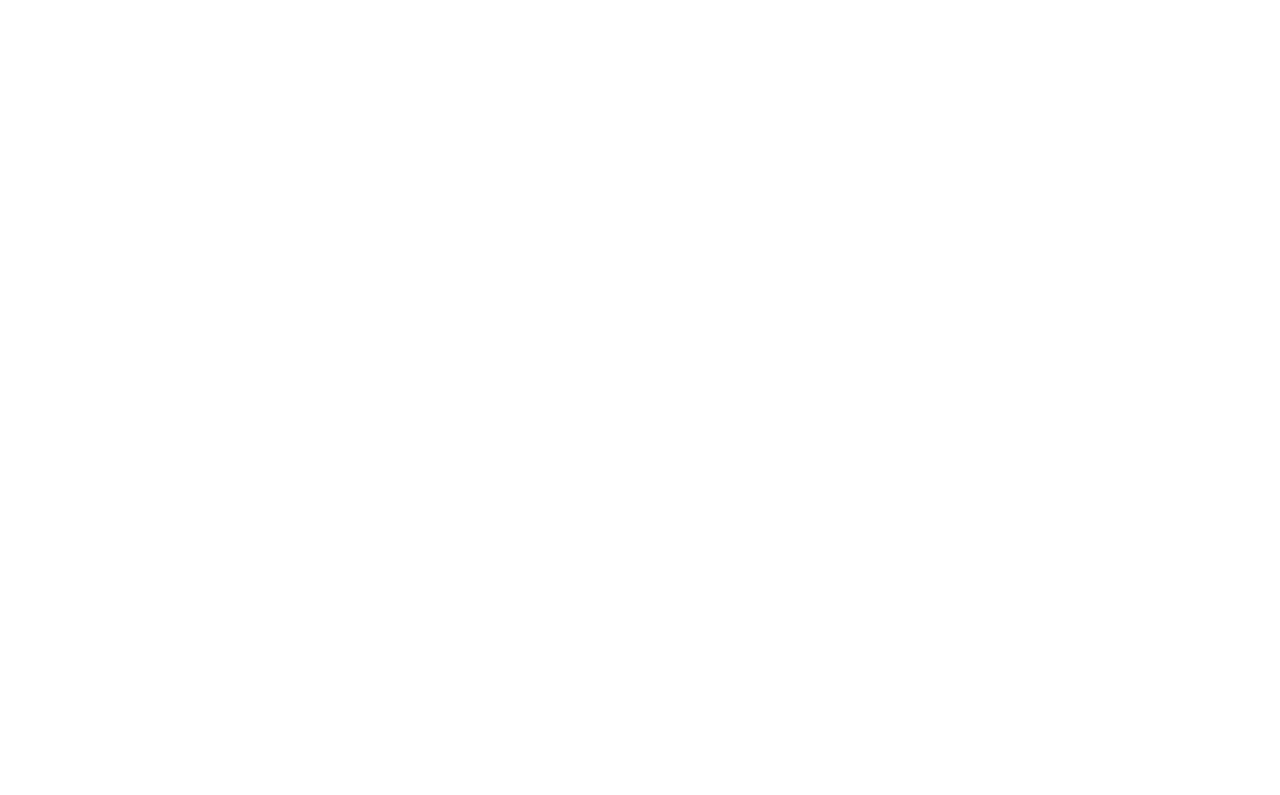
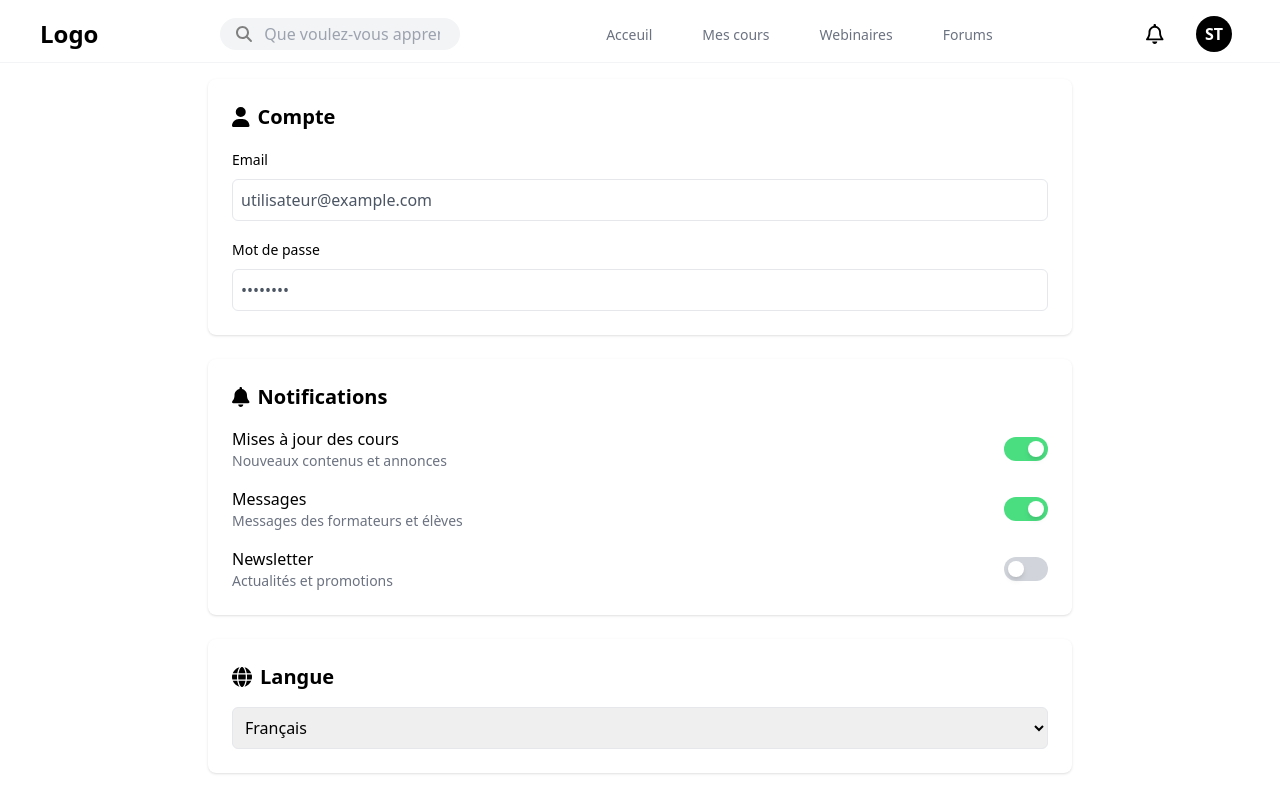
Before and after one commit to SteveTetchoup26/Mboa-Academy, a Vue app: page /settings in a window 1280 px wide. Before the commit this address had no page. Shown: the top 795 px of the page. Built offline with nearby package versions, Linux system fonts and the light colour scheme.

Commit message:
Edit Navbar

```diff
--- a/src/components/Navbar.vue
+++ b/src/components/Navbar.vue
@@ -1,7 +1,7 @@
 <template>
     <nav class="w-full">
-        <div class="flex w-full justify-between px-4 md:px-10 lg:px-10 lg:justify-between items-center py-3 border-b-[1px] border-solid border-gray-100 "
-             :class="{'shadow-none' : showMenu}"
+        <div class="flex w-full justify-between px-4 md:px-10 lg:px-10 lg:justify-between items-center pt-3 border-b-[1px] border-solid border-gray-100"
+             :class="[ !user ? 'pb-[10px]' : 'pb-[6px]']"
         >
             <div>
                 <h1 class="text-2xl font-extrabold cursor-pointer"><RouterLink to="/">Logo</RouterLink></h1>
@@ -19,7 +19,7 @@
                         :class="[
                             'px-6 py-4 text-sm font-medium',
                             currentTab === tab.id
-                            ? 'border-b-2 border-primary text-primary'
+                            ? 'border-b-[3px] border-primary text-primary'
                             : 'hover:text-primary transition-colors duration-200 ease-in'
                         ]"
                     >
@@ -36,7 +36,7 @@
                         :class="[
                             'px-6 py-4 text-sm font-medium',
                             currentTab === tab.id
-                            ? 'border-b-2 border-primary text-primary'
+                            ? 'border-b-[3px] border-primary text-primary'
                             : 'hover:text-primary transition-colors duration-200 ease-in'
                         ]"
                     >
@@ -49,50 +49,112 @@
                 <button @click="router.push({name: 'signup'})" class="cursor-pointer text-white font-semibold bg-primary px-3 py-1 rounded-sm hover:bg-secondary transition-all duration-150">S'inscrire</button>
             </div>
             <div v-else class="hidden lg:flex gap-4 items-center">
-                <FontAwesomeIcon :icon="faBell" class="h-5 cursor-pointer hover:text-primary" />
-                <div class="cursor-pointer">
-                    <div @click="showProfile" class="h-6 w-6 text-white rounded-full bg-black flex items-center justify-center p-[18px] font-semibold">
+                <FontAwesomeIcon :icon="faBell" class="h-5 cursor-pointer px-2 py-1 hover:text-primary" />
+                <div class="relative cursor-pointer group px-2 py-1">
+                    <div class="h-6 w-6 text-white rounded-full bg-black flex items-center justify-center p-[18px] font-semibold">
                         <p>ST</p>
+                    </div>
+                    <div
+                        v-motion
+                        :initial="{ opacity: 0, scale: 0.5}"
+                        :enter="{ opacity: 1, scale: 1}"
+                        class="invisible group-hover:visible z-10 w-40 h-max bg-white absolute top-[45px] right-1 border border-solid border-primary rounded-md shadow-[1px_1px_5px_#9e9e9e]"
+                    >
+                        <ul class="w-full h-full rounded-md font-semibold text-md text-gray-600">
+                            <li @click="currentTab=''">
+                                <RouterLink class="pl-2 py-3 rounded-t-md block border-b border-primary w-full hover:bg-green-50" to="/profile">
+                                    <FontAwesomeIcon :icon="faUser" class="mr-2" />
+                                    Profil
+                                </RouterLink>
+                            </li>
+                            <li  @click="currentTab=''">
+                                <RouterLink class="pl-2 py-3 block border-b border-primary w-full hover:bg-green-50" to="/settings">
+                                    <FontAwesomeIcon :icon="faGear" class="mr-2" />
+                                    Paramètres
+                                </RouterLink>
+                            </li>
+                            <li>
+                                <RouterLink class="pl-2 py-3 block rounded-md w-full hover:bg-green-50" to="">
+                                    <FontAwesomeIcon :icon="faArrowRightFromBracket" class="mr-2" />
+                                    Déconnexion
+                                </RouterLink>
+                            </li>
+                        </ul>
                     </div>
                 </div>
             </div>
-            <div class="flex lg:hidden gap-4">
+            <div class="flex items-center lg:hidden gap-4">
                 <FontAwesomeIcon :icon="faSearch" class="h-5 block md:hidden cursor-pointer" />
-                <FontAwesomeIcon @click="toggleMenu" :icon="faBars" class="block lg:hidden h-5 cursor-pointer" />
+                <FontAwesomeIcon v-if="!showMenu" @click="toggleMenu" :icon="faBars" class="block lg:hidden h-5 cursor-pointer" />
+                <FontAwesomeIcon v-else @click="toggleMenu" :icon="faXmark" class="block lg:hidden h-6 cursor-pointer" />
             </div>
         </div>
         <div class="lg:hidden"
-            :class="[showMenu ? 'mb-8 h-auto px-4 md:px-16 flex flex-col gap-4 opacity-100 transition-all duration-700 ease-in-out': 'w-full h-0 opacity-0 overflow-hidden']"
+            :class="[showMenu ? 'relative mb-8 h-auto md:px-16 flex flex-col gap-4 opacity-100 transition-all duration-700 ease-in-out': 'w-full h-0 opacity-0 overflow-hidden']"
         >
-            <div @click="showProfile" class="cursor-pointer mt-2 flex gap-2 items-center pb-2 border-b border-1 border-gray-400 group">
-                <div class="h-6 w-6 text-white rounded-full bg-black flex items-center justify-center p-[18px] font-semibold">
-                    <p>ST</p>
+            <div v-if="user" @click="isProfile=true" class="cursor-pointer px-4 mt-2 flex gap-2 items-center justify-between pb-2 border-b border-1 border-gray-400 group">
+                <div class="flex items-center gap-1 ">
+                    <div class="h-6 w-6 text-white rounded-full bg-black flex items-center justify-center p-[18px] font-semibold">
+                        <p>ST</p>
+                    </div>
+                    <p class="group-hover:text-primary font-semibold">Steve Tetchoup</p>
                 </div>
-                <p class="group-hover:text-primary font-semibold">Steve Tetchoup</p>
+                <FontAwesomeIcon :icon="faChevronRight" />
             </div>
-            <ul v-if="!user" class="gap-[2px] text-gray-500">
+            <Transition>
+                <div
+                    v-if="isProfile"
+                    class="z-40 absolute left-0 bg-white h-screen w-full text-gray-600"
+                >
+                    <div  @click="isProfile=false" class="w-full flex items-center pl-4 py-3 font-semibold text-md text-black hover:text-gray-600 cursor-pointer">
+                        <FontAwesomeIcon :icon="faChevronLeft" class="mr-2" />
+                        Retour
+                    </div>
+                    <ul class="w-full h-full rounded-md font-semibold text-md">
+                        <li @click="showProfile">
+                            <RouterLink class="pl-4 py-3 block  w-full hover:bg-green-50" to="/profile">
+                                <FontAwesomeIcon :icon="faUser" class="mr-2 hidden xs:inline-block" />
+                                Profil
+                            </RouterLink>
+                        </li>
+                        <li  @click="showSetting">
+                            <RouterLink class="pl-4 py-3 block  w-full hover:bg-green-50" to="/settings">
+                                <FontAwesomeIcon :icon="faGear" class="mr-2 hidden xs:inline-block" />
+                                Paramètres
+                            </RouterLink>
+                        </li>
+                        <li>
+                            <RouterLink class="pl-4 py-3 block rounded-md w-full hover:bg-green-50" to="">
+                                <FontAwesomeIcon :icon="faArrowRightFromBracket" class="mr-2 hidden xs:inline-block"  />
+                                Déconnexion
+                            </RouterLink>
+                        </li>
+                    </ul>
+                </div>
+            </Transition>
+            <ul v-if="!user" class="gap-[2px] text-gray-600 font-semibold text-md">
                 <li
                     v-for="tab in tabsBeforeConnexion"
                     :key="tab.id"
                     @click="toggleMenu"
                     class=" hover:text-primary transition-colors duration-200 ease-in"
                 >
-                    <RouterLink :to="`/${tab.path}`" class="p-2 pl-0 block h-full w-full">{{ tab.name }}</RouterLink>
+                    <RouterLink :to="`/${tab.path}`" class="block h-full w-full pl-4 py-3 hover:bg-green-50">{{ tab.name }}</RouterLink>
                 </li>
             </ul>
-            <ul v-else class="text-gray-500">
+            <ul v-else class="text-gray-600 font-semibold text-md">
                 <li
                     v-for="tab in tabsAfterConnexion"
                     :key="tab.id"
                     @click="toggleMenu"
-                    class=" hover:text-primary transition-colors duration-200 ease-in"
+                    class="transition-colors duration-200 ease-in"
                 >
-                    <RouterLink :to="`/${tab.path}`" class="p-2 pl-0 block h-full w-full">{{ tab.name }}</RouterLink>
+                    <RouterLink :to="`/${tab.path}`" class="pl-4 py-3  block h-full w-full hover:bg-green-50">{{ tab.name }}</RouterLink>
                 </li>
             </ul>
-            <div v-if="!user" class="w-full flex flex-col gap-4">
-                <button @click="router.push({name: 'login'})" class="w-full text-primary font-semibold cursor-pointer border border-1 border-primary px-3 py-1">Se connecter</button>
-                <button @click="router.push({name: 'signup'})" class="w-full cursor-pointer font-semibold text-white bg-primary px-3 py-1 rounded-sm hover:bg-secondary transition-all duration-150">S'inscrire</button>
+            <div v-if="!user" class="w-full flex flex-col items-center gap-4">
+                <button @click="router.push({name: 'login'})" class="w-11/12 text-primary font-semibold cursor-pointer border border-1 border-primary px-3 py-1">Se connecter</button>
+                <button @click="router.push({name: 'signup'})" class="w-11/12 cursor-pointer font-semibold text-white bg-primary px-3 py-1 rounded-sm hover:bg-secondary transition-all duration-150">S'inscrire</button>
             </div>
         </div>
     </nav>
@@ -101,14 +163,15 @@
 <script setup lang="ts">
 import { RouterLink, useRouter } from 'vue-router';
 import { FontAwesomeIcon } from "@fortawesome/vue-fontawesome"
-import { faSearch, faBars } from "@fortawesome/free-solid-svg-icons"
+import { faSearch, faBars, faGear, faUser, faArrowRightFromBracket, faChevronRight, faChevronLeft, faXmark } from "@fortawesome/free-solid-svg-icons"
 import { faBell } from '@fortawesome/free-regular-svg-icons';
-import { ref, watch } from 'vue';
+import { ref, Transition, watch } from 'vue';
 import { useRoute } from 'vue-router';
 import type { RefSymbol } from '@vue/reactivity';
 
 const router = useRouter()
 const showMenu:any = ref(false)
+let isProfile:any = ref(false)
 const user = ref(true)
 let currentTab = ref(router.currentRoute.value.name)
 
@@ -128,18 +191,36 @@ let tabsBeforeConnexion =  [
 
 const toggleMenu = () => {
     showMenu.value = !showMenu.value
+    isProfile.value = false
 }
-
 
 
 const showProfile = () => {
     toggleMenu()
     currentTab.value = ''
-    router.push({ name: 'profile'})
+    isProfile.value = false
+}
+const showSetting = () => {
+    toggleMenu()
+    currentTab.value = ''
+    isProfile.value = false
 }
 
 </script>
 
 <style scoped>
+.v-enter-active,
+.v-leave-active {
+  transition: transform 0.5s ease;
+}
 
+.v-enter-from,
+.v-leave-to {
+    transform: translateX(100%);
+}
+
+.v-enter-to,
+.v-leave-from {
+    transform: translateX(0);
+}
 </style>
--- a/src/router/index.ts
+++ b/src/router/index.ts
@@ -9,6 +9,7 @@ import HomeView from '@/views/HomeView.vue'
 import WebinarView from '@/views/WebinarView.vue'
 import UserProfile from '@/views/UserProfile.vue'
 import { createRouter, createWebHistory } from 'vue-router'
+import SettingView from '@/views/SettingView.vue'
 
 const router = createRouter({
   history: createWebHistory(import.meta.env.BASE_URL),
@@ -25,6 +26,7 @@ const router = createRouter({
         {path: 'webinars', name: 'webinars', component: WebinarView},
         {path: 'forums', name: 'forums', component: ForumView},
         {path: 'profile', name: 'profile', component: UserProfile},
+        {path: 'settings', name: 'settings', component: SettingView},
       ]
     },
     {
--- /dev/null
+++ b/src/views/SettingView.vue
@@ -0,0 +1,137 @@
+<template>
+    <div class="max-w-4xl mx-auto p-4 space-y-6 pb-10">
+        <div class="bg-white rounded-lg shadow p-6">
+            <h2 class="text-lg md:text-xl font-semibold mb-4 flex items-center gap-2">
+                <FontAwesomeIcon :icon="faUser" class="" />
+                Compte
+            </h2>
+            <div class="space-y-4">
+                <div class="space-y-2">
+                    <label class="text-sm font-medium">Email</label>
+                    <input
+                    v-model="userData.email"
+                    type="email"
+                    class="w-full p-2 border rounded-md outline-primary text-gray-600"
+                    >
+                </div>
+                <div class="space-y-2">
+                    <label class="text-sm font-medium">Mot de passe</label>
+                <div class="relative">
+                    <input
+                        v-model="userData.password"
+                        :type="showPassword ? 'text' : 'password'"
+                        class="w-full p-2 border rounded-md outline-primary text-gray-600"
+                    >
+                </div>
+            </div>
+            </div>
+        </div>
+
+        <div class="bg-white rounded-lg shadow p-6">
+            <h2 class="text-lg md:text-xl font-semibold mb-4 flex items-center gap-2">
+                <FontAwesomeIcon :icon="faBell" class="" />
+                Notifications
+            </h2>
+            <div class="space-y-4">
+                <div v-for="(notif, key) in notifications" :key="key" class="flex items-center justify-between">
+                    <div>
+                        <p class="font-medium">{{ notif.title }}</p>
+                        <p class="text-sm text-gray-500">{{ notif.description }}</p>
+                    </div>
+                    <div class="flex justify-between items-center">
+                        <div class="w-11 h-6 flex items-center bg-gray-300 rounded-full p-1 duration-300 ease-in-out" :class="{ 'bg-green-400': notif.enabled}" @click="notif.enabled = !notif.enabled">
+                            <div class="bg-white w-4 h-4 rounded-full shadow-md transform duration-300 ease-in-out" :class="{ 'translate-x-5': notif.enabled}"></div>
+                        </div>
+                    </div>
+                    <!-- <Switch
+                        v-model="notif.enabled"
+                        @click="notif.enabled = !notif.enabled"
+                        class="relative inline-flex h-6 w-11 items-center rounded-full"
+                        :class="notif.enabled ? 'bg-primary' : 'bg-gray-200'"
+                    >
+                        <span
+                            class="inline-block h-4 w-4 transform rounded-full bg-white transition"
+                            :class="notif.enabled ? 'translate-x-6' : 'translate-x-1'"
+                        />
+                    </Switch> -->
+                </div>
+            </div>
+        </div>
+
+        <div class="bg-white rounded-lg shadow p-6">
+            <h2 class="text-lg md:text-xl font-semibold mb-4 flex items-center gap-2">
+                <FontAwesomeIcon :icon="faGlobe" class="" />
+                Langue
+            </h2>
+            <select
+                 v-model="userData.language"
+                class="w-full p-2 border rounded-md outline-primary"
+            >
+                <option
+                    v-for="lang in availableLanguages"
+                    :key="lang.code"
+                    :value="lang.code"
+                >
+                    {{ lang.name }}
+                </option>
+            </select>
+        </div>
+
+        <div class="flex justify-end gap-4">
+            <button
+                class="px-4 py-2 border rounded-md hover:bg-gray-50"
+            >
+                Annuler
+            </button>
+            <button
+                class="px-4 py-2 bg-primary text-white rounded-md hover:bg-secondary"
+            >
+                Sauvegarder
+            </button>
+        </div>
+    </div>
+  </template>
+
+<script setup lang="ts">
+import { ref, reactive } from 'vue'
+import { FontAwesomeIcon } from "@fortawesome/vue-fontawesome"
+import { faBellConcierge, faGlobe, faLanguage, faBell, faUser } from "@fortawesome/free-solid-svg-icons"
+
+
+  // États réactifs
+  const showPassword = ref(false)
+
+  const userData = reactive({
+    email: 'utilisateur@example.com',
+    password: '••••••••',
+    language: 'fr',
+    photoUrl: '',
+    name: ''
+  })
+
+  const notifications = reactive({
+    courses: {
+      title: 'Mises à jour des cours',
+      description: 'Nouveaux contenus et annonces',
+      enabled: true
+    },
+    messages: {
+      title: 'Messages',
+      description: 'Messages des formateurs et élèves',
+      enabled: true
+    },
+    newsletter: {
+      title: 'Newsletter',
+      description: 'Actualités et promotions',
+      enabled: false
+    }
+  })
+
+const availableLanguages = [
+    { code: 'fr', name: 'Français' },
+    { code: 'en', name: 'English' },
+    { code: 'es', name: 'Español' },
+    { code: 'de', name: 'Deutsch' }
+]
+
+</script>
```
Also changed, not shown: src/views/UserProfile.vue (+5 -8 lines).
